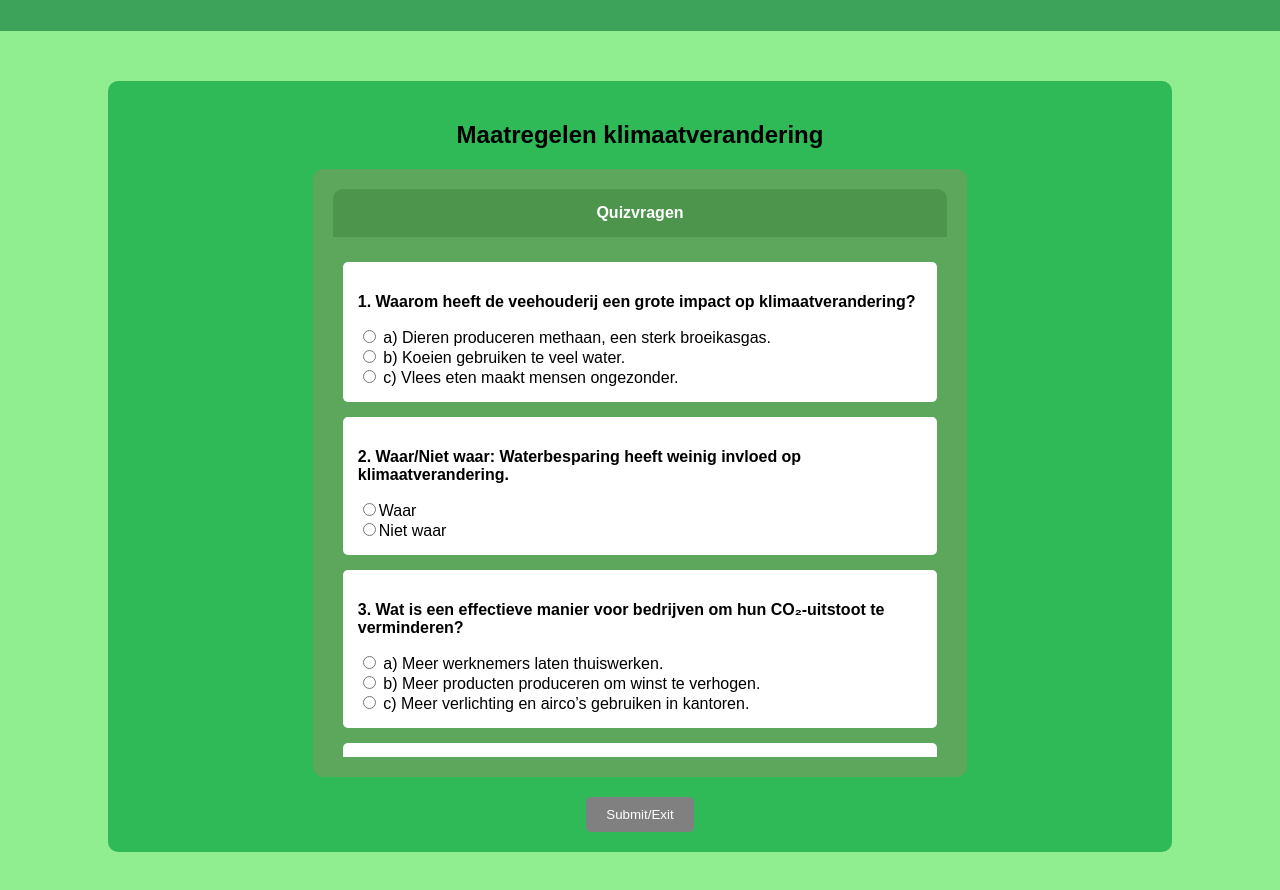
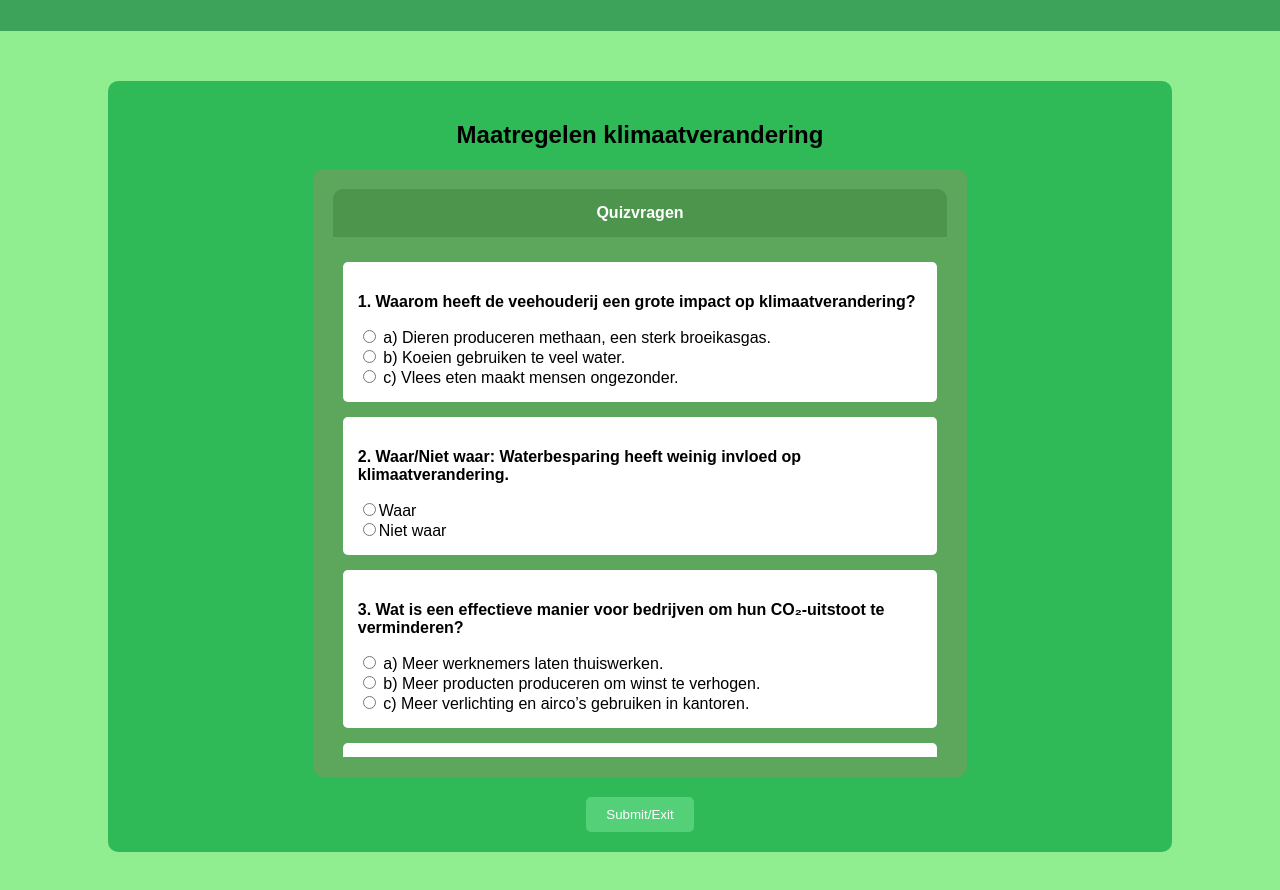
Before and after one commit to Bjorn375/quzzie, a plain HTML site: page quiz-maatregelen/index.html in a window 1280 px wide. Shown: the part 128-1018 px from the top of the page. Drawn offline with Linux system fonts and the light colour scheme.

Commit message:
Kleine aanpassing CSS

```diff
--- a/quiz-maatregelen/style.css
+++ b/quiz-maatregelen/style.css
@@ -65,7 +65,7 @@ body {
     padding: 10px 20px;
     border: none;
     border-radius: 5px;
-    background-color: gray;
+    background-color: #54D078;
     color: white;
     cursor: pointer;
 }
```
